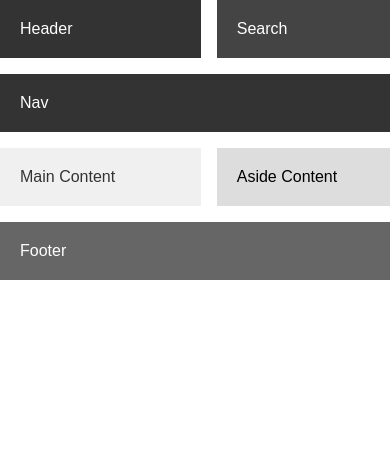
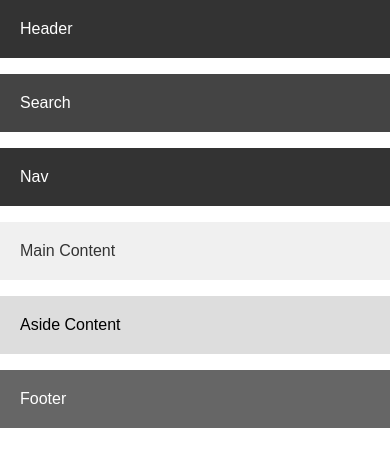
Before and after one commit to chelz2/elementary-css-grid-layout-3, a plain HTML site: page index.html in a window 390 px wide. Drawn offline with Linux system fonts and the light colour scheme.

Commit message:
mobile resposice- add media quaries to grid area layout

```diff
--- a/style.css
+++ b/style.css
@@ -58,3 +58,15 @@ footer {
   padding: 20px;
   grid-area: footer;
 }
+
+@media (max-width: 768px) {
+  .container {
+    grid-template-areas:
+      "header"
+      "search"
+      "nav"
+      "main"
+      "aside"
+      "footer";
+  }
+}
```
